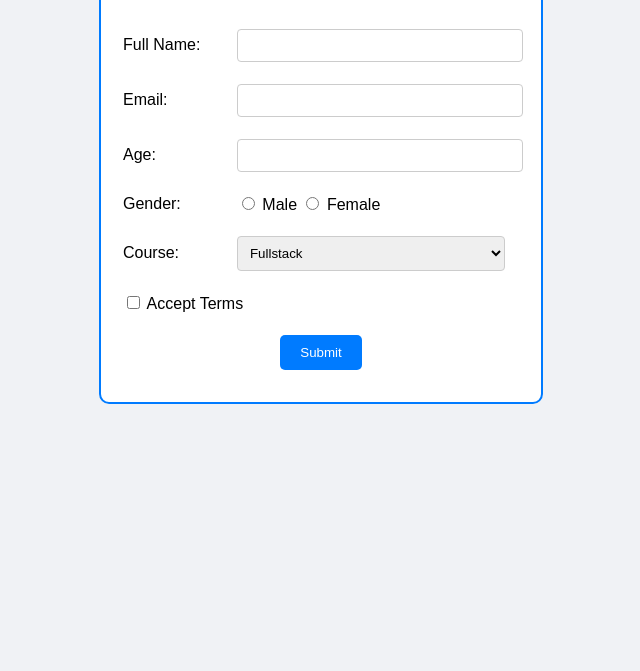
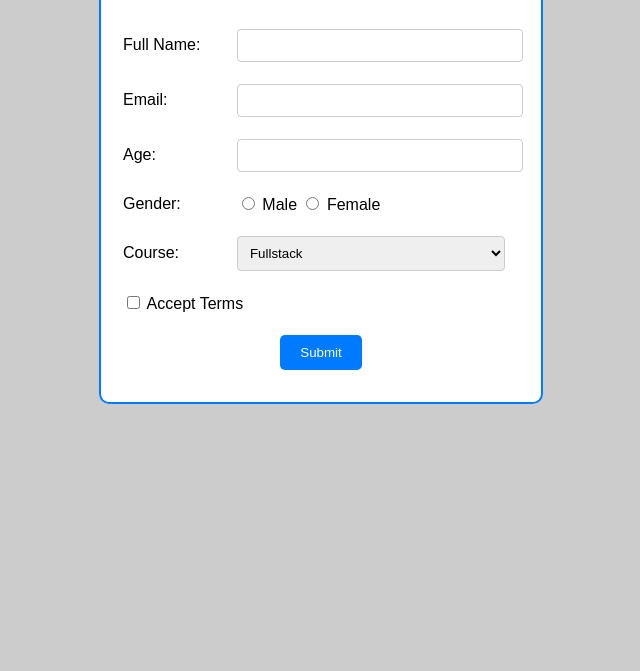
Before and after one commit to shlomo1839/students_html-express-css, a website: page public/index.html in a window 1280 px wide. Shown: the part 129-800 px from the top of the page, without its empty margins (319-959 px from the left). Drawn offline with Linux system fonts and the light colour scheme.

Commit message:
css l, valdition in register

```diff
--- a/public/index.html
+++ b/public/index.html
@@ -4,16 +4,16 @@
     <meta charset="UTF-8">
     <title>Course Registration</title>
     <style>
-        /* Basic page setup */
+        /* base page */
         body {
             font-family: Arial, sans-serif;
-            background-color: #f0f2f5;
-            display: flex;
-            justify-content: center;
-            padding-top: 50px;
+            background-color: #ccc;
+            display: flex;                  /*make all elements flexible */
+            justify-content: center;        /*center from sides*/
+            padding-top: 50px;              /*make space from the top*/
         }
 
-        /* Draws a nice box around the form */
+        /* create box around the form */
         fieldset {
             background-color: white;
             border: 2px solid #007bff;
@@ -22,14 +22,14 @@
             width: 400px;
         }
 
-        /* Title color */
+        /* title color */
         legend h2 { color: #007bff; }
 
-        /* Keeps labels and inputs in a straight line */
+        /* make sure that labels and inputs in a straight line */
         table { width: 100%; }
         td { padding: 10px 0; }
 
-        /* Makes input boxes look clean */
+        /* makes input boxes look clean */
         input[type="text"], input[type="email"], input[type="number"], select {
             width: 95%;
             padding: 8px;
@@ -37,7 +37,7 @@
             border-radius: 4px;
         }
 
-        /* Blue button that changes color when touched by mouse */
+        /* blue button that changes color when touched by mouse */
         button {
             background-color: #007bff;
             color: white;
@@ -46,7 +46,7 @@
             border-radius: 5px;
             cursor: pointer;
         }
-        button:hover { background-color: #0056b3; }
+        button:hover { background-color: #edf50e; }
     </style>
 </head>
 <body>
```
Also changed, not shown: server.js (+8 -0 lines).
